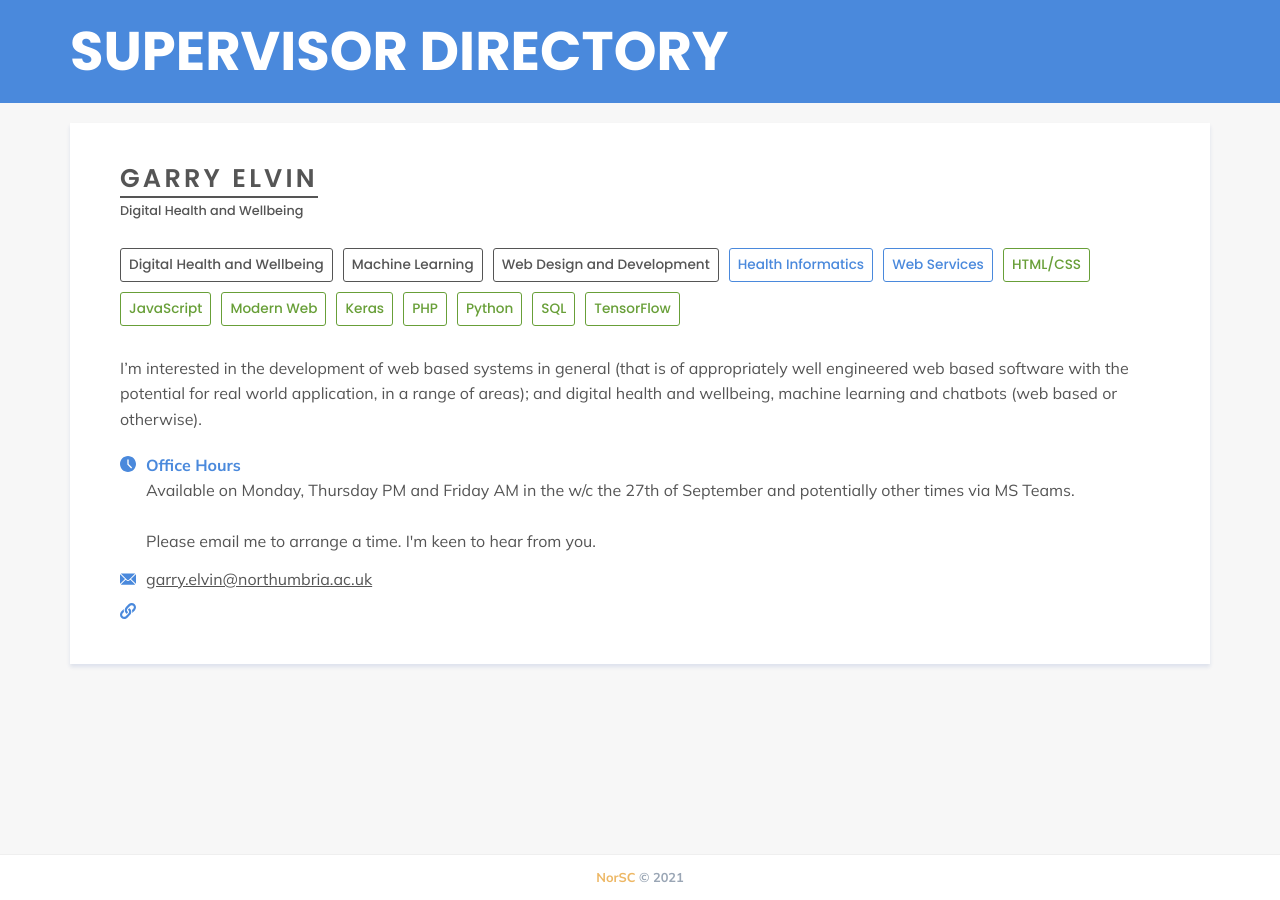
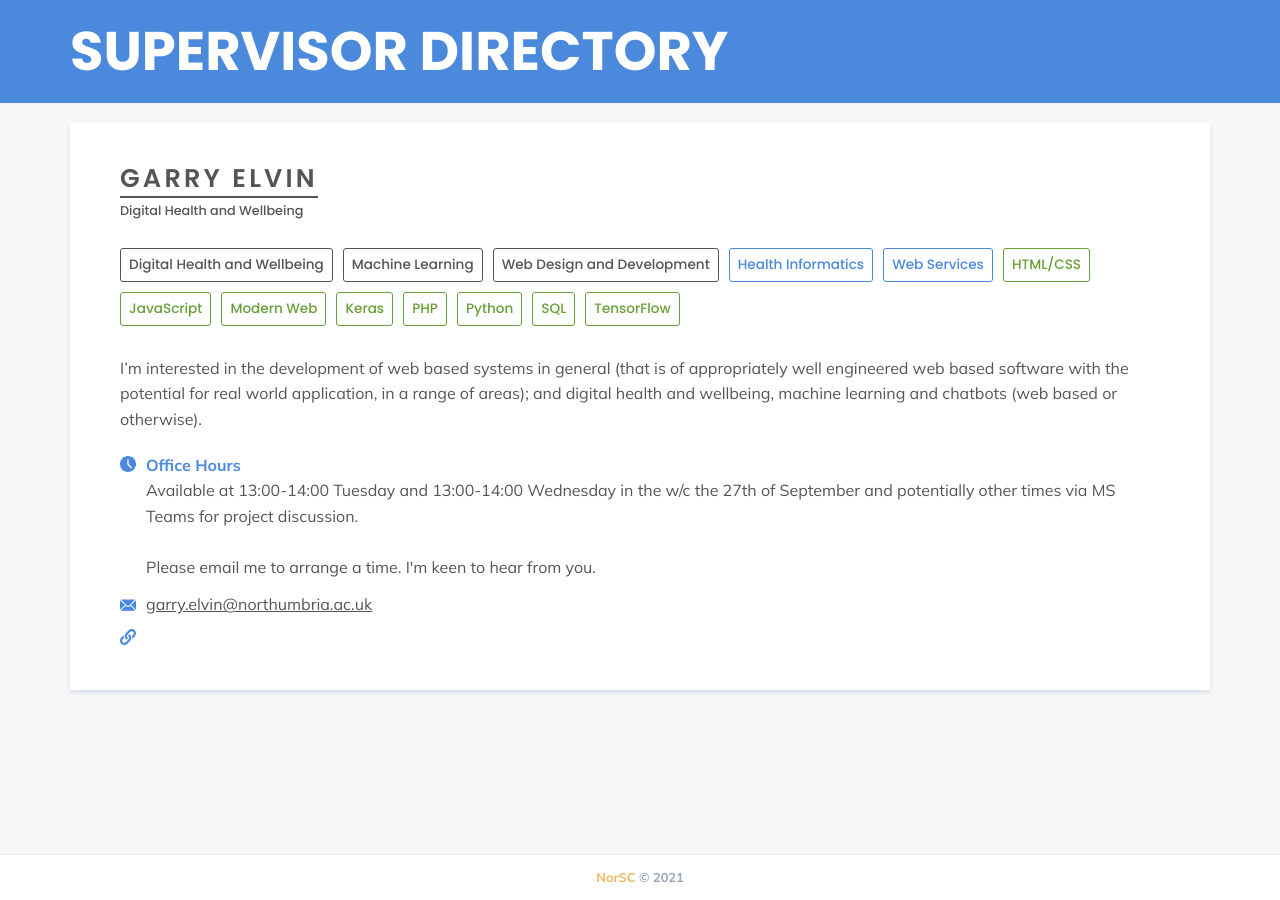
Before and after one commit to NorSC/supervisor-search, a Jekyll site: the page built from _supervisors/garry-elvin.md, in a window 1280 px wide. Built offline with Jekyll 4.4.1, drawn with Linux system fonts in a browser that asks for light colours; a script that is not in the unit is left out.

Commit message:
Update Supervisors “garry-elvin”

```diff
--- a/_supervisors/garry-elvin.md
+++ b/_supervisors/garry-elvin.md
@@ -5,8 +5,8 @@ available: true
 email: garry.elvin@northumbria.ac.uk
 website: ""
 office_hours: >-
-  Available on Monday, Thursday PM and Friday AM in the w/c the 27th of
-  September and potentially other times via MS Teams.
+  Available at 13:00-14:00 Tuesday and 13:00-14:00 Wednesday in the w/c the 27th
+  of September and potentially other times via MS Teams for project discussion.
 
 
   Please email me to arrange a time. I'm keen to hear from you.
```
